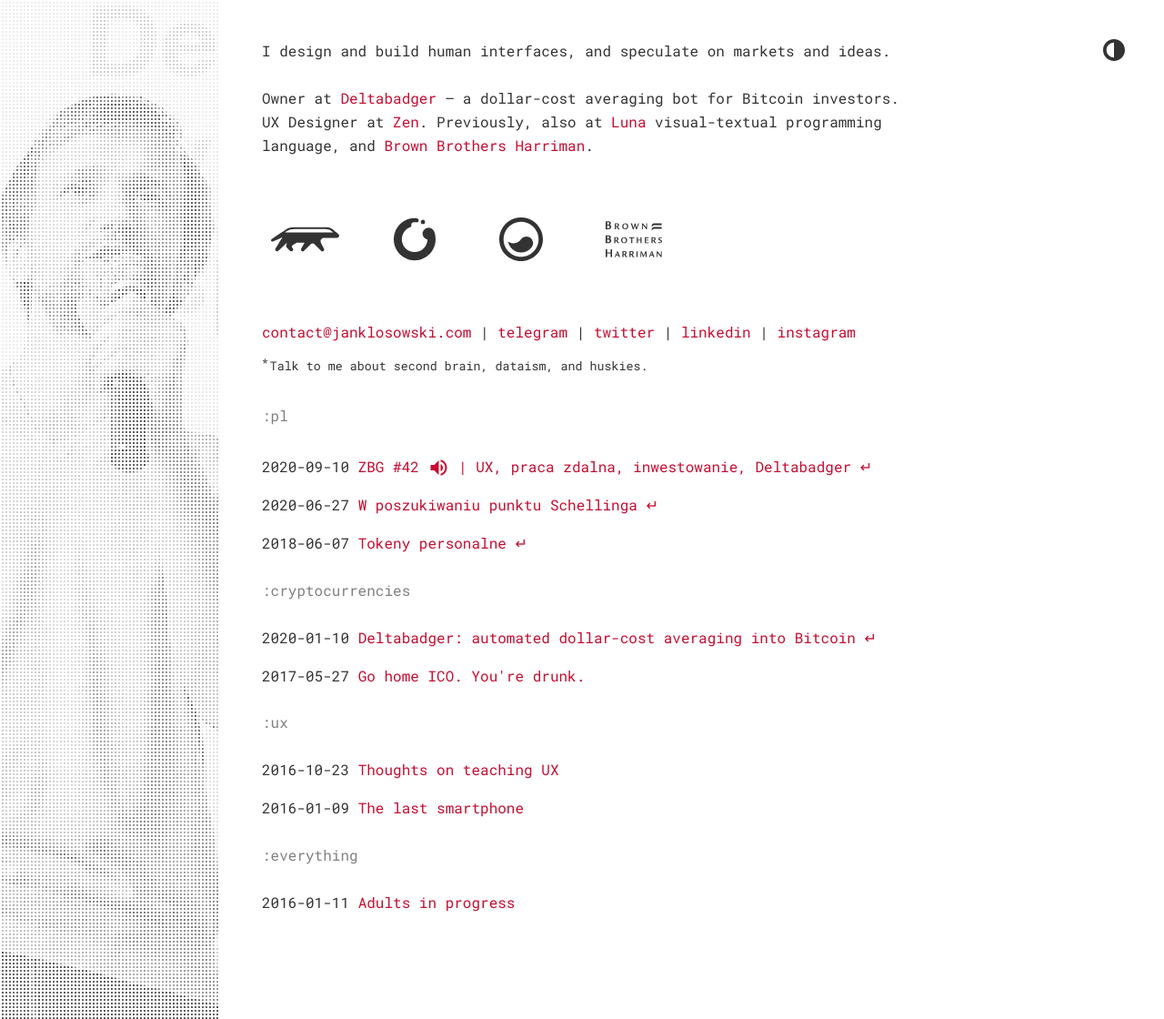
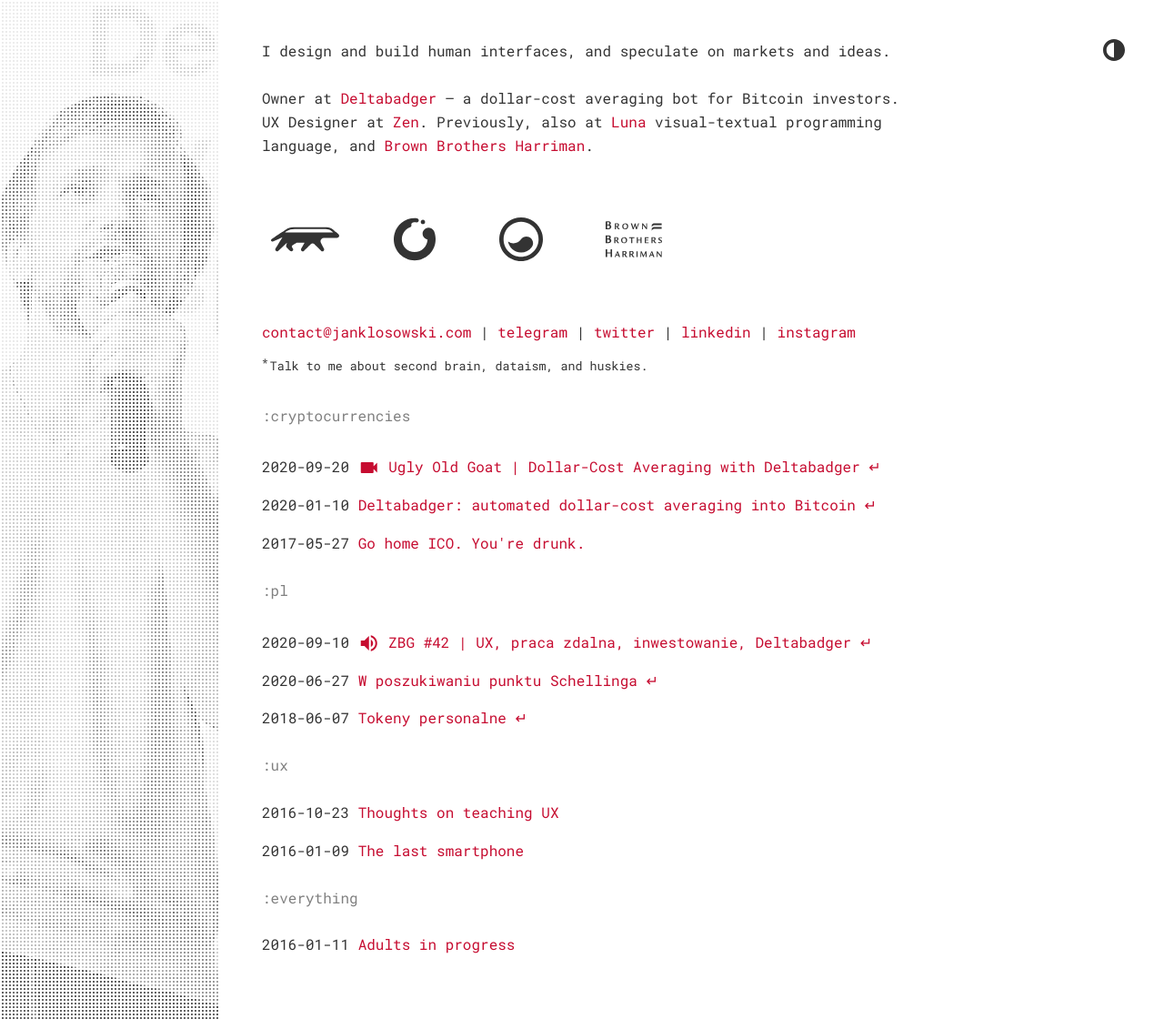
Before and after one commit to janklosowski/janklosowski-website, a Jekyll site: the page built from index.html, in a window 1280 px wide and 1120 px high. Shown: the whole window at 91% size. Built offline with Jekyll 4.4.1, drawn with Linux system fonts in a browser that asks for light colours.

Commit message:
new entry

```diff
--- a/_posts/2020-09-10-zycie-bez-gruchy-01.markdown
+++ b/_posts/2020-09-10-zycie-bez-gruchy-01.markdown
@@ -1,6 +1,6 @@
 ---
 layout: 	    redirect
-title:  	    "ZBG #42 <span class=material-icons>volume_up</span> | UX, praca zdalna, inwestowanie, Deltabadger &#8629;"
+title:  	    "<span class=material-icons>volume_up</span> ZBG #42 | UX, praca zdalna, inwestowanie, Deltabadger &#8629;"
 date:   	    2020-09-10 20:00:00
 category: 	  pl
 permalink:    /zycie-bez-gruchy-01/
--- /dev/null
+++ b/_posts/2020-09-20-ugly-old-goat-01.markdown
@@ -0,0 +1,9 @@
+---
+layout: 	    redirect
+title:  	    "<span class=material-icons>videocam</span> Ugly Old Goat | Dollar-Cost Averaging with Deltabadger &#8629;"
+date:   	    2020-09-20 20:00:00
+category: 	  cryptocurrencies
+permalink:    /ugly-old-goat-01/
+redirect_url: https://www.youtube.com/watch?v=C2fIHW6hU-8
+excerpt:	    "We talk about Deltabadger (first time in English)."
+---
--- a/index.html
+++ b/index.html
@@ -31,10 +31,10 @@
     </header>
 
     <main class="articles">
+      <h2 class="category__header">:cryptocurrencies</h2>
+      <section class="category">{% for post in site.categories.cryptocurrencies %}{% include category.html %}{% endfor %}</section>
       <h2 class="category__header">:pl</h2>
       <section class="category">{% for post in site.categories.pl %}{% include category.html %}{% endfor %}</section>
-      <h2 class="category__header">:cryptocurrencies</h2>
-      <section class="category">{% for post in site.categories.cryptocurrencies %}{% include category.html %}{% endfor %}</section>
       <h2 class="category__header">:ux</h2>
       <section class="category">{% for post in site.categories.ux %}{% include category.html %}{% endfor %}</section>
       <h2 class="category__header">:everything</h2>
```
